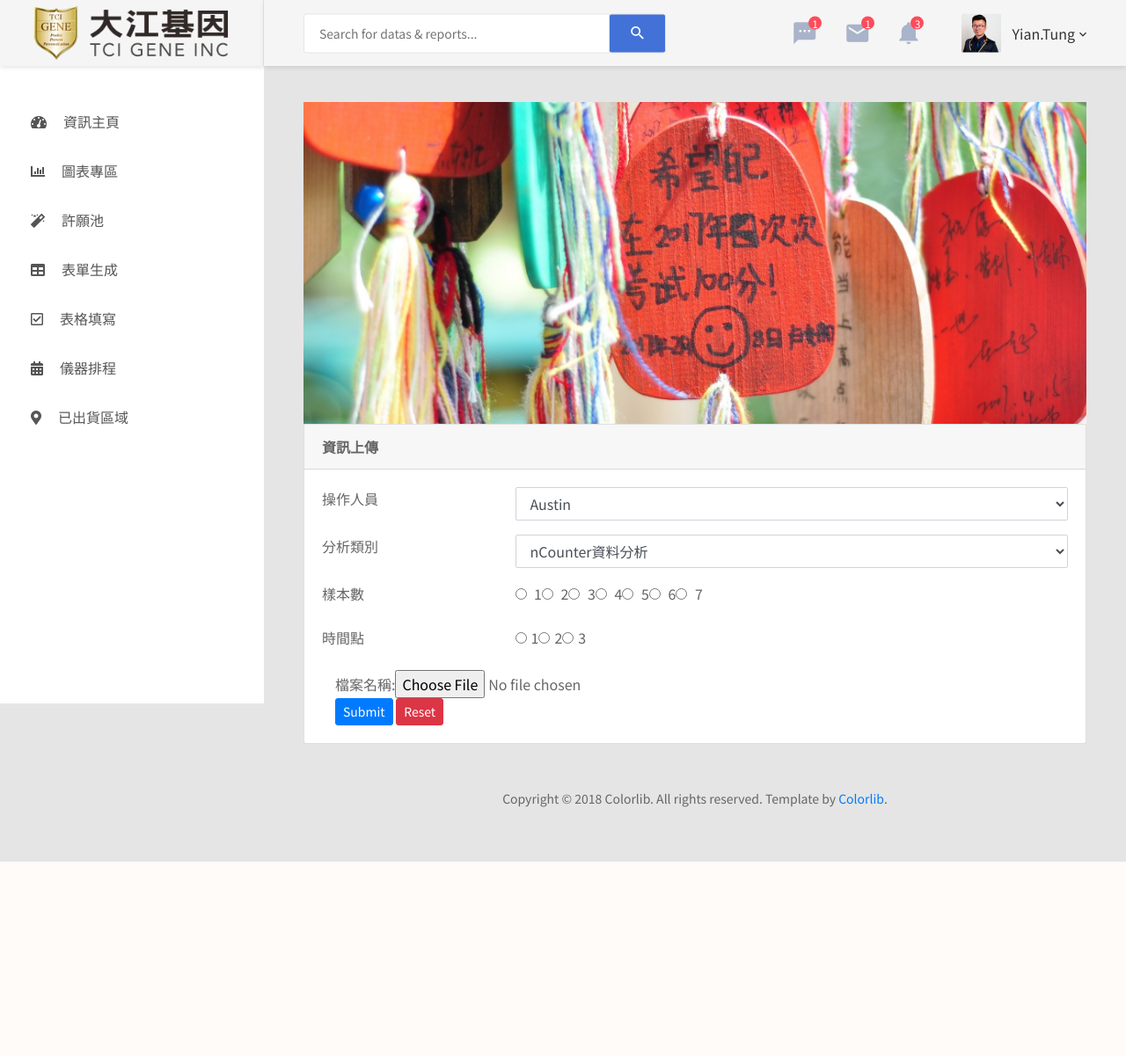
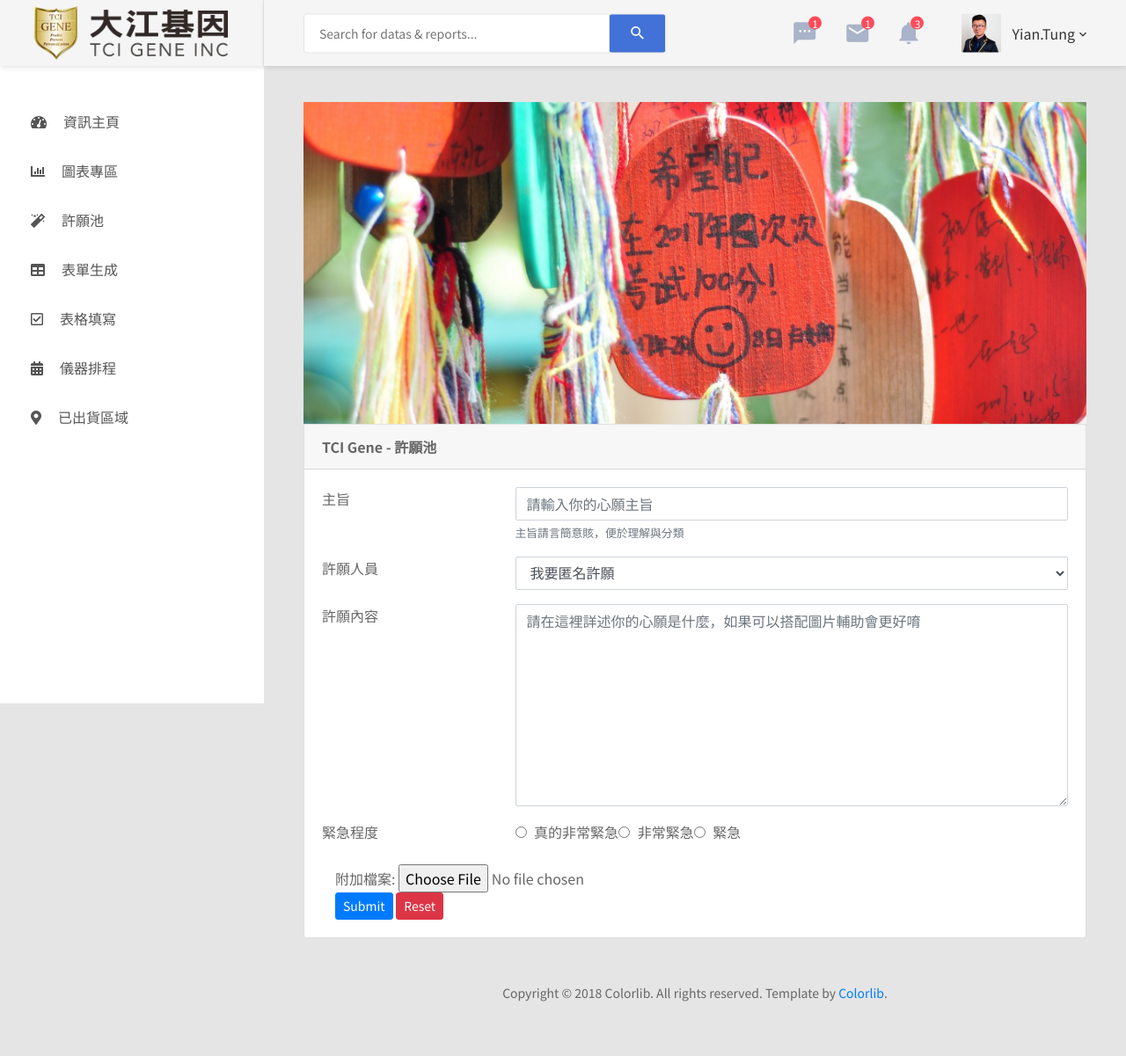
Before and after one commit to callsobing/tci-gene-sandbox, a PHP site: page /wishing_pond.php in a window 1280 px wide. Shown: the whole page at 88% size. Before the commit the page ends 980 px from the top, so only its background shows below. Run offline with PHP 8.4, Linux system fonts and the light colour scheme.

Commit message:
更新許願池架構

```diff
--- a/wishing_pond.php
+++ b/wishing_pond.php
@@ -330,16 +330,26 @@
                         <img src="images/wish_pool.jpg"/>
                         <div class="card">
                             <div class="card-header">
-                                <strong>資訊上傳</strong>
+                                <strong>TCI Gene - 許願池</strong>
                             </div>
                             <div class="card-body card-block">
                                 <form action="./run_nCounter.php" method="post" enctype="multipart/form-data" class="form-horizontal">
                                     <div class="row form-group">
                                         <div class="col col-md-3">
-                                            <label for="select" class=" form-control-label">操作人員</label>
+                                            <label for="text-input" class=" form-control-label">主旨</label>
+                                        </div>
+                                        <div class="col-12 col-md-9">
+                                            <input type="text" id="text-input" name="text-input" placeholder="請輸入你的心願主旨" class="form-control">
+                                            <small class="form-text text-muted">主旨請言簡意賅，便於理解與分類</small>
+                                        </div>
+                                    </div>
+                                    <div class="row form-group">
+                                        <div class="col col-md-3">
+                                            <label for="select" class=" form-control-label">許願人員</label>
                                         </div>
                                         <div class="col-12 col-md-9">
                                             <select name="select" id="select" class="form-control">
+                                                <option value="anonymous">我要匿名許願</option>
                                                 <option value="Austin">Austin</option>
                                                 <option value="Chelsea">Chelsea</option>
                                                 <option value="Elaine">Elaine</option>
@@ -354,67 +364,32 @@
                                     </div>
                                     <div class="row form-group">
                                         <div class="col col-md-3">
-                                            <label for="select" class=" form-control-label">分析類別</label>
+                                            <label for="textarea-input" class=" form-control-label">許願內容</label>
                                         </div>
                                         <div class="col-12 col-md-9">
-                                            <select name="select" id="select" class="form-control">
-                                                <option value="nCounter">nCounter資料分析</option>
-                                                <option value="qpcr">qPCR數據分析</option>
-                                                <option value="g2">G2報告生成</option>
-                                                <option value="r1">R1報告生成</option>
-                                            </select>
+                                            <textarea name="textarea-input" id="textarea-input" rows="9" placeholder="請在這裡詳述你的心願是什麼，如果可以搭配圖片輔助會更好唷" class="form-control"></textarea>
                                         </div>
                                     </div>
                                     <div class="row form-group">
                                         <div class="col col-md-3">
-                                            <label class=" form-control-label">樣本數</label>
+                                            <label class=" form-control-label">緊急程度</label>
                                         </div>
                                         <div class="col col-md-9">
                                             <div class="form-check-inline form-check">
                                                 <label for="inline-radio1" class="form-check-label ">
-                                                    <input type="radio" id="inline-radio1" name="inline-radios" value="option1" class="form-check-input"> 1
+                                                    <input type="radio" id="inline-radio1" name="inline-radios" value="option1" class="form-check-input"> 真的非常緊急
                                                 </label>
                                                 <label for="inline-radio2" class="form-check-label ">
-                                                    <input type="radio" id="inline-radio2" name="inline-radios" value="option2" class="form-check-input"> 2
+                                                    <input type="radio" id="inline-radio2" name="inline-radios" value="option2" class="form-check-input"> 非常緊急
                                                 </label>
                                                 <label for="inline-radio3" class="form-check-label ">
-                                                    <input type="radio" id="inline-radio3" name="inline-radios" value="option3" class="form-check-input"> 3
-                                                </label>
-                                                <label for="inline-radio3" class="form-check-label ">
-                                                    <input type="radio" id="inline-radio3" name="inline-radios" value="option4" class="form-check-input"> 4
-                                                </label>
-                                                <label for="inline-radio3" class="form-check-label ">
-                                                    <input type="radio" id="inline-radio3" name="inline-radios" value="option5" class="form-check-input"> 5
-                                                </label>
-                                                <label for="inline-radio3" class="form-check-label ">
-                                                    <input type="radio" id="inline-radio3" name="inline-radios" value="option6" class="form-check-input"> 6
-                                                </label>
-                                                <label for="inline-radio3" class="form-check-label ">
-                                                    <input type="radio" id="inline-radio3" name="inline-radios" value="option7" class="form-check-input"> 7
-                                                </label>
-                                            </div>
-                                        </div>
-                                    </div>
-                                    <div class="row form-group">
-                                        <div class="col col-md-3">
-                                            <label class=" form-control-label">時間點</label>
-                                        </div>
-                                        <div class="col col-md-9">
-                                            <div class="form-check-inline form-check">
-                                                <label for="inline-radio1" class="form-check-label ">
-                                                    <input type="radio" id="inline-radio1" name="inline-radios" value="option1" class="form-check-input">1
-                                                </label>
-                                                <label for="inline-radio2" class="form-check-label ">
-                                                    <input type="radio" id="inline-radio2" name="inline-radios" value="option2" class="form-check-input">2
-                                                </label>
-                                                <label for="inline-radio3" class="form-check-label ">
-                                                    <input type="radio" id="inline-radio3" name="inline-radios" value="option3" class="form-check-input">3
+                                                    <input type="radio" id="inline-radio3" name="inline-radios" value="option3" class="form-check-input"> 緊急
                                                 </label>
                                             </div>
                                         </div>
                                     </div>
                                     <div class="col col-md-9">
-檔案名稱:<input type="file" name="file_input" id="file_input" />
+                                        附加檔案: <input type="file" name="file_input" id="file_input" />
                                     </div>
                                     <div class="col col-md-9">
                                     <button type="submit" class="btn btn-primary btn-sm">Submit</button>
```
